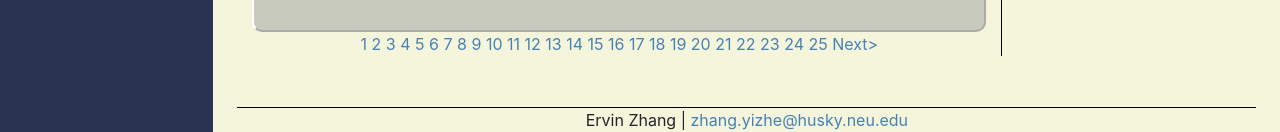
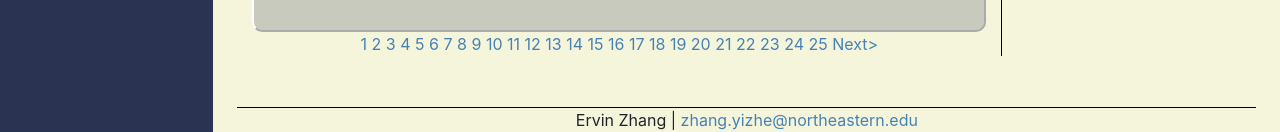
Before and after one commit to YizheZhang-Ervin/EasyEZ_V2, a Django app: page /article/1/ in a window 1280 px wide. Shown: the part 835-967 px from the top of the page. Run offline with Django 3.2, Linux system fonts and the light colour scheme; data comes from the database, SQL or seed files in the repository; some libraries are stand-ins or nearby versions.

Commit message:
update mail

```diff
--- a/Blog/templates/article.html
+++ b/Blog/templates/article.html
@@ -41,8 +41,8 @@
             </div>
             <div id="footer">
                 <p>Ervin Zhang |
-                    <a style="color:steelblue" target="_blank" href="mailto:zhang.yizhe@husky.neu.edu?subject=Please%20type%20in%20the%20subject">
-                        zhang.yizhe@husky.neu.edu
+                    <a style="color:steelblue" target="_blank" href="mailto:zhang.yizhe@northeastern.edu?subject=Please%20type%20in%20the%20subject">
+                        zhang.yizhe@northeastern.edu
                     </a>
                 </p>
             </div>
--- a/Blog/templates/fullstack.html
+++ b/Blog/templates/fullstack.html
@@ -90,8 +90,8 @@
             </div>
             <div id="footer">
                 <p>Ervin Zhang |
-                    <a style="color:steelblue" target="_blank" href="mailto:zhang.yizhe@husky.neu.edu?subject=Please%20type%20in%20the%20subject">
-                        zhang.yizhe@husky.neu.edu
+                    <a style="color:steelblue" target="_blank" href="mailto:zhang.yizhe@northeastern.edu?subject=Please%20type%20in%20the%20subject">
+                        zhang.yizhe@northeastern.edu
                     </a>
                 </p>
             </div>
--- a/Blog/templates/header.html
+++ b/Blog/templates/header.html
@@ -80,7 +80,7 @@
                       <ul class="nav flex-column mb-2">
                         <li class="nav-item" style="word-break:break-word;">
                           <a class="nav-link">
-                            <a target="_blank" href="mailto:zhang.yizhe@husky.neu.edu?subject=Please%20type%20in%20the%20subject"><p class="text_left color_white"><i>> Email: zhang.yizhe</i></p></a>
+                            <a target="_blank" href="mailto:zhang.yizhe@northeastern.edu?subject=Please%20type%20in%20the%20subject"><p class="text_left color_white"><i>> Email: zhang.yizhe</i></p></a>
                             <a target="_blank" href="https://www.linkedin.com/in/yizhe-zhang"><p class="text_left color_white"><i>> Linkedin: yizhe-zhang</i></p></a>
                             <a target="_blank" href="https://github.com/YizheZhang-Ervin"><p class="text_left color_white"><i>> Github: YizheZhang-Ervin</i></p></a>
                           </a>
--- a/Blog/templates/index.html
+++ b/Blog/templates/index.html
@@ -70,7 +70,7 @@
                             <h3 class="navigation-circle-list-item__title">Linkedin</h3>
                             <h4 class="navigation-circle-list-item__subtitle">Contact by Linkedin</h4>
                           </div></a></li>
-                      <li class="navigation-circle-list-item"><a class="navigation-circle-list-item__point" onClick="onClick(6)" onmouseenter="calculateOffset(6)" onMouseLeave="onMouseLeave()" href="mailto:zhang.yizhe@husky.neu.edu?subject=Please%20type%20in%20the%20subject">
+                      <li class="navigation-circle-list-item"><a class="navigation-circle-list-item__point" onClick="onClick(6)" onmouseenter="calculateOffset(6)" onMouseLeave="onMouseLeave()" href="mailto:zhang.yizhe@northeastern.edu?subject=Please%20type%20in%20the%20subject">
                           <div class="navigation-circle-list-item__meta">
                             <h3 class="navigation-circle-list-item__title">Email</h3>
                             <h4 class="navigation-circle-list-item__subtitle">Contact by Email</h4>
@@ -90,8 +90,8 @@
     <footer class="mastfoot mt-auto">
       <div class="inner">
         <p class="text-light">Yizhe(Ervin) Zhang |
-          <a style="color:white" target="_blank" href="mailto:zhang.yizhe@husky.neu.edu?subject=Please%20type%20in%20the%20subject">
-            zhang.yizhe@husky.neu.edu
+          <a style="color:white" target="_blank" href="mailto:zhang.yizhe@northeastern.edu?subject=Please%20type%20in%20the%20subject">
+            zhang.yizhe@northeastern.edu
           </a>
         </p>
       </div>
--- a/Blog/templates/introduction.html
+++ b/Blog/templates/introduction.html
@@ -315,8 +315,8 @@
             </div>
             <div id="footer">
                 <p>Ervin Zhang |
-                    <a style="color:steelblue" target="_blank" href="mailto:zhang.yizhe@husky.neu.edu?subject=Please%20type%20in%20the%20subject">
-                        zhang.yizhe@husky.neu.edu
+                    <a style="color:steelblue" target="_blank" href="mailto:zhang.yizhe@northeastern.edu?subject=Please%20type%20in%20the%20subject">
+                        zhang.yizhe@northeastern.edu
                     </a>
                 </p>
             </div>
--- a/Blog/templates/media.html
+++ b/Blog/templates/media.html
@@ -127,8 +127,8 @@
             </div>
             <div id="footer">
                 <p>Ervin Zhang |
-                    <a style="color:steelblue" target="_blank" href="mailto:zhang.yizhe@husky.neu.edu?subject=Please%20type%20in%20the%20subject">
-                        zhang.yizhe@husky.neu.edu
+                    <a style="color:steelblue" target="_blank" href="mailto:zhang.yizhe@northeastern.edu?subject=Please%20type%20in%20the%20subject">
+                        zhang.yizhe@northeastern.edu
                     </a>
                 </p>
             </div>
--- a/Blog/templates/pfas.html
+++ b/Blog/templates/pfas.html
@@ -65,8 +65,8 @@
             </div>
             <div style="border-top:1px solid gold;text-align:center;width:100%;margin-top:5%;">
                 <p>Ervin Zhang |
-                    <a style="color:steelblue" target="_blank" href="mailto:zhang.yizhe@husky.neu.edu?subject=Please%20type%20in%20the%20subject">
-                        zhang.yizhe@husky.neu.edu
+                    <a style="color:steelblue" target="_blank" href="mailto:zhang.yizhe@northeastern.edu?subject=Please%20type%20in%20the%20subject">
+                        zhang.yizhe@northeastern.edu
                     </a>
                 </p>
             </div>
--- a/Blog/templates/productmanager.html
+++ b/Blog/templates/productmanager.html
@@ -78,8 +78,8 @@
         </div>
         <div id="footer">
                 <p>Ervin Zhang |
-                    <a style="color:steelblue" target="_blank" href="mailto:zhang.yizhe@husky.neu.edu?subject=Please%20type%20in%20the%20subject">
-                        zhang.yizhe@husky.neu.edu
+                    <a style="color:steelblue" target="_blank" href="mailto:zhang.yizhe@northeastern.edu?subject=Please%20type%20in%20the%20subject">
+                        zhang.yizhe@northeastern.edu
                     </a>
                 </p>
             </div>
```
